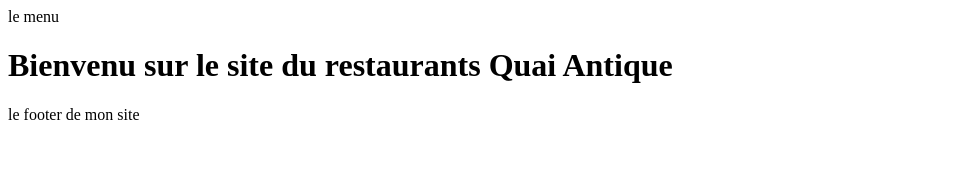
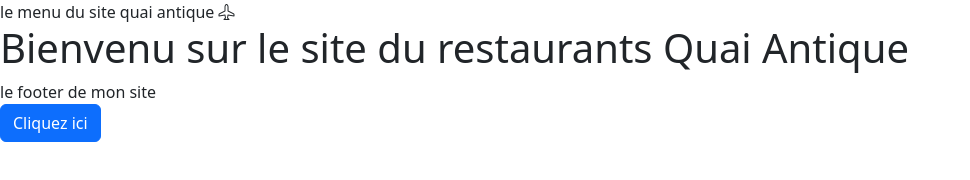
Before and after one commit to mickecliff/QuaiAntiqueRestaurantFront, a website with bundled scripts: page index.html in a window 1280 px wide. Shown: the whole page, without its empty margins (0-970 px from the left). Built offline with nearby package versions, Linux system fonts and the light colour scheme; files whose address does not match are found by name.

Commit message:
install Bootstrap

```diff
--- a/index.html
+++ b/index.html
@@ -3,14 +3,19 @@
 <head>
     <meta charset="UTF-8">
     <meta name="viewport" content="width=device-width, initial-scale=1.0">
+    <link rel="stylesheet" href="node_modules/bootstrap/dist/css/bootstrap.min.css">
+    <link rel="stylesheet" href="node_modules/bootstrap-icons/font/bootstrap-icons.css">
+
     <title>Document</title>
 </head>
 <body>
-    <header>le menu</header>
+    <header>le menu du site quai antique <i class="bi bi-airplane"></i></header>
     <main id="main-page">
         <!--le contenu de le page sera injecté içi-->
     </main>
     <footer>le footer de mon site</footer>
     <script type="module" src="Router/router.js"></script>
+    <button class="btn btn-primary">Cliquez ici</button>
+    <script src="node_modules/bootstrap/dist/js/bootstrap.bundle.min.js"></script>
 </body>
 </html>
```
Also changed, not shown: Pages/Home.html (+1 -2 lines), package.json (added, +16 -0 lines), 3 other files.
